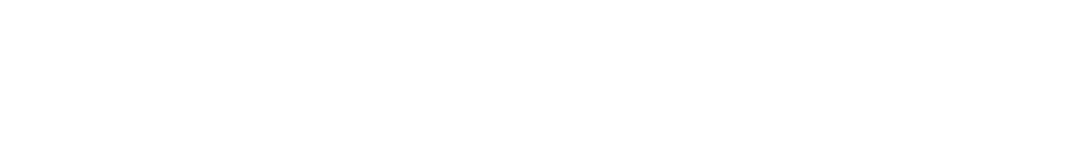
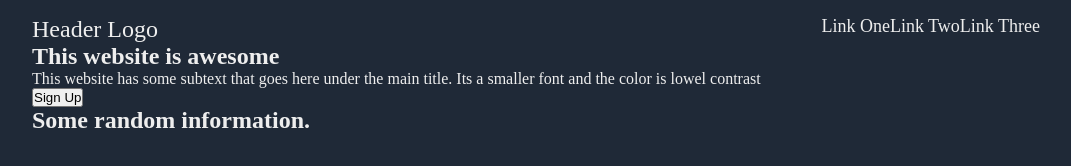
Before and after one commit to to0MuchAtOnce/fitness-tracker-page, a plain HTML site: page index.html in a window 1280 px wide. Shown: the whole page, without its empty margins (104-1175 px from the left). Drawn offline with Linux system fonts and the light colour scheme.

Commit message:
Partially built layout

```diff
--- a/index.html
+++ b/index.html
@@ -5,11 +5,29 @@
     <meta charset="UTF-8">
     <meta name="viewport" content="width=device-width, initial-scale=1.0">
     <link rel="stylesheet" href="style.css">
-    <title>Document</title>
+    <title>Fitness tracker</title>
 </head>
 
 <body>
-
+    <header class="header">
+        <div class="logo">Header Logo</div>
+        <div class="links">
+            <li><a href="#" class="link">Link One</a></li>
+            <li><a href="#" class="link">Link Two</a></li>
+            <li><a href="#" class="link">Link Three</a></li>
+        </div>
+    </header>
+    <main>
+        <section class="section-one">
+            <h1 class="hero-title">This website is awesome</h1>
+            <p class="hero-text">This website has some subtext that goes here under the main title. Its a smaller font and the color is lowel contrast</p>
+            <button class="sighnup">Sign Up</button>
+            <div class="image-placeholder"></div>
+        </section>
+        <section class="section-two">
+            <h2 class="section-title">Some random information.</h2>
+        </section>
+    </main>
 </body>
 
 </html>
--- a/style.css
+++ b/style.css
@@ -0,0 +1,36 @@
+* {
+  box-sizing: border-box;
+  padding: 0;
+  margin: 0;
+}
+
+body {
+  background: #1f2937;
+  color: #eee;
+  max-width: 1040px;
+  margin: 0 auto;
+  padding: 16px;
+}
+
+.header {
+  display: flex;
+  justify-content: space-between;
+}
+
+.logo {
+  font-size: 24px;
+}
+
+li {
+  list-style-type: none;
+}
+
+.links {
+  display: flex;
+  font-size: 18px;
+}
+
+.link {
+  color: #eee;
+  text-decoration: none;
+}
```
